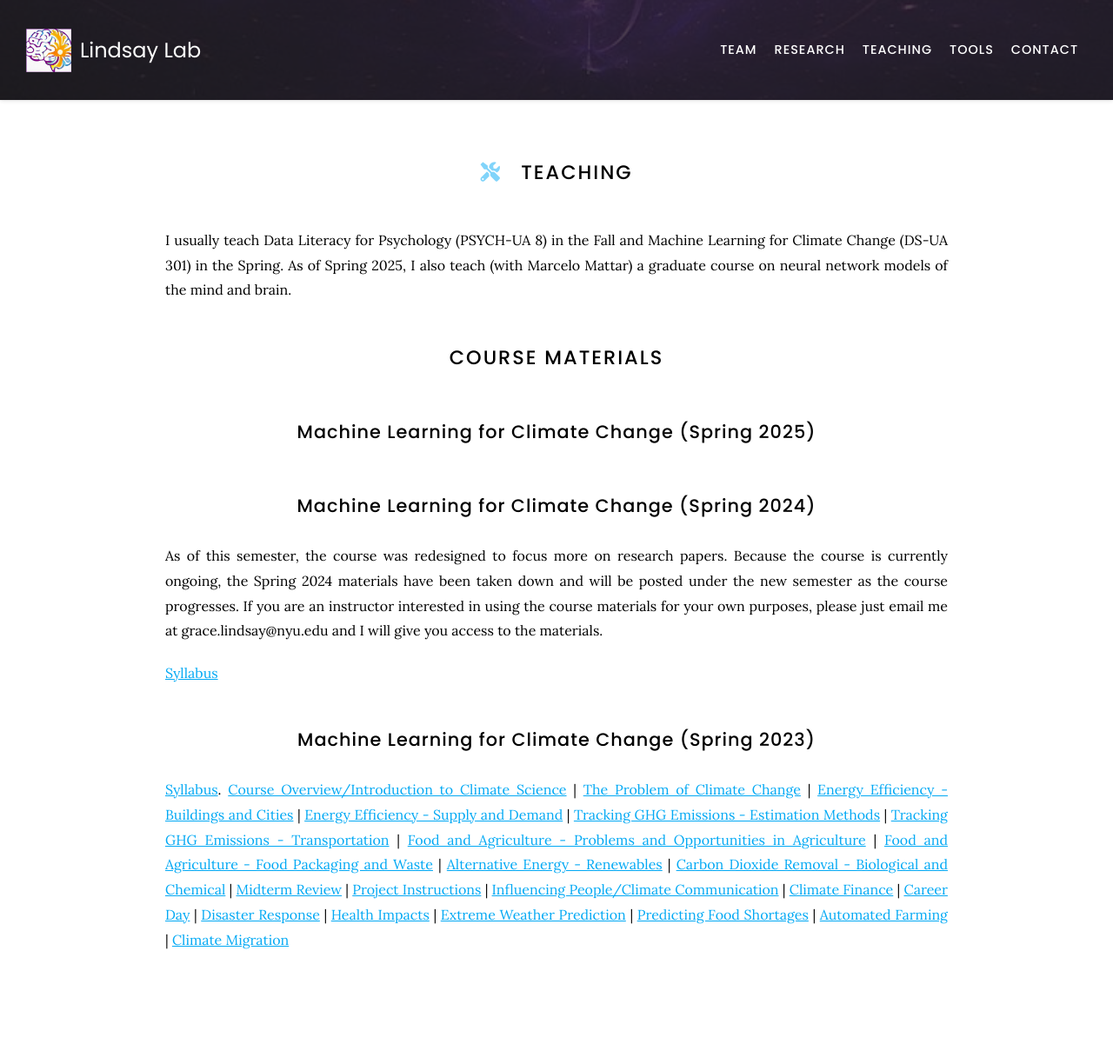
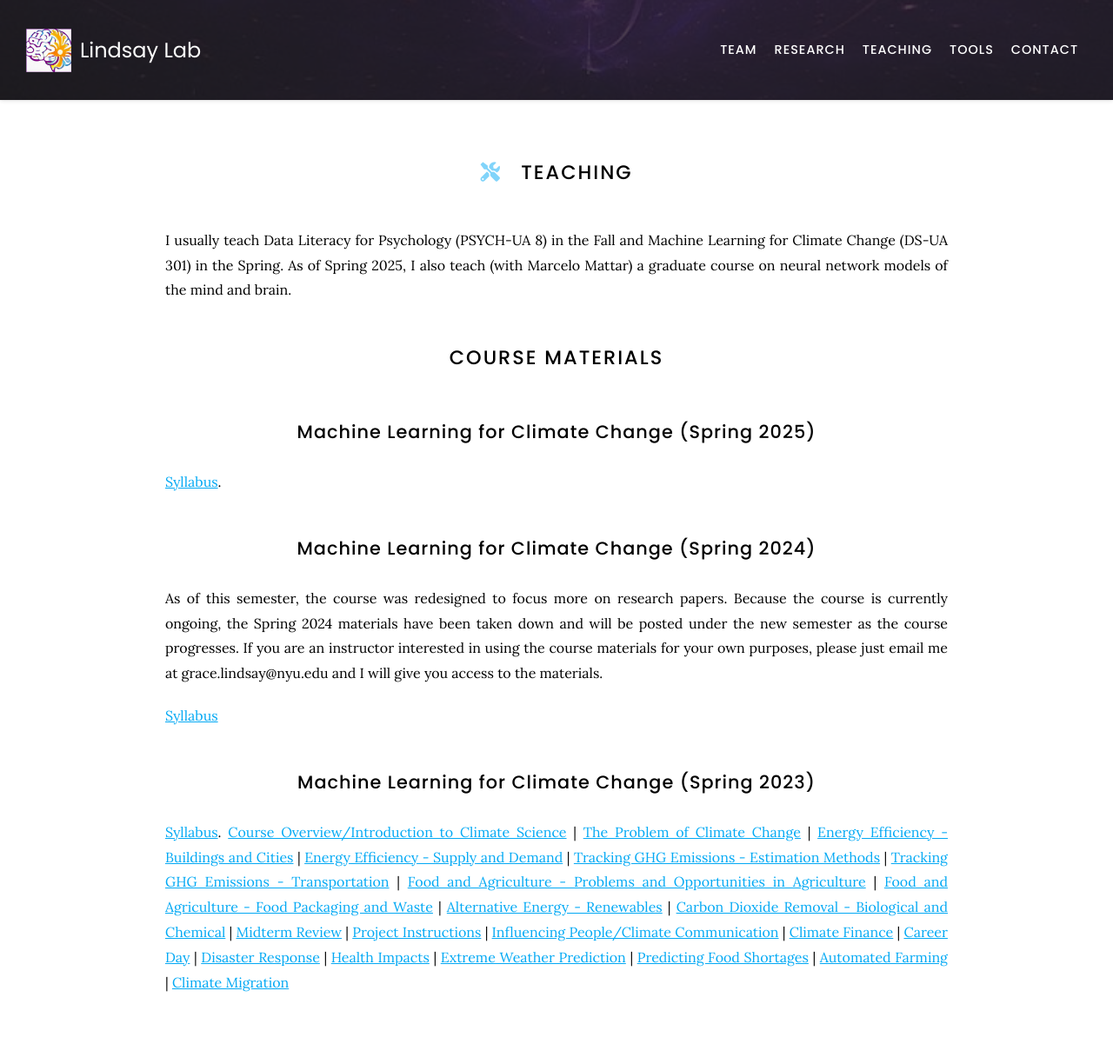
Before and after one commit to Lindsay-Lab/lindsay-lab.github.io, a Jekyll site: the page built from teaching/index.md, in a window 1280 px wide. Shown: the whole page at 87% size. Built offline with Jekyll 4.4.1, drawn with Linux system fonts in a browser that asks for light colours; nearby versions of some CDN libraries; before the commit the page ends 1176 px from its top, so only the background shows below that.

Commit message:
Update index.md

```diff
--- a/teaching/index.md
+++ b/teaching/index.md
@@ -11,6 +11,7 @@
 
 # Course Materials
 ## Machine Learning for Climate Change (Spring 2025)
+[Syllabus](https://lindsay-lab.github.io/ClimateML_Lectures/ML%20for%20Climate%20Change%20Syllabus%20Spring%2025.pdf).
 
 
 
```
